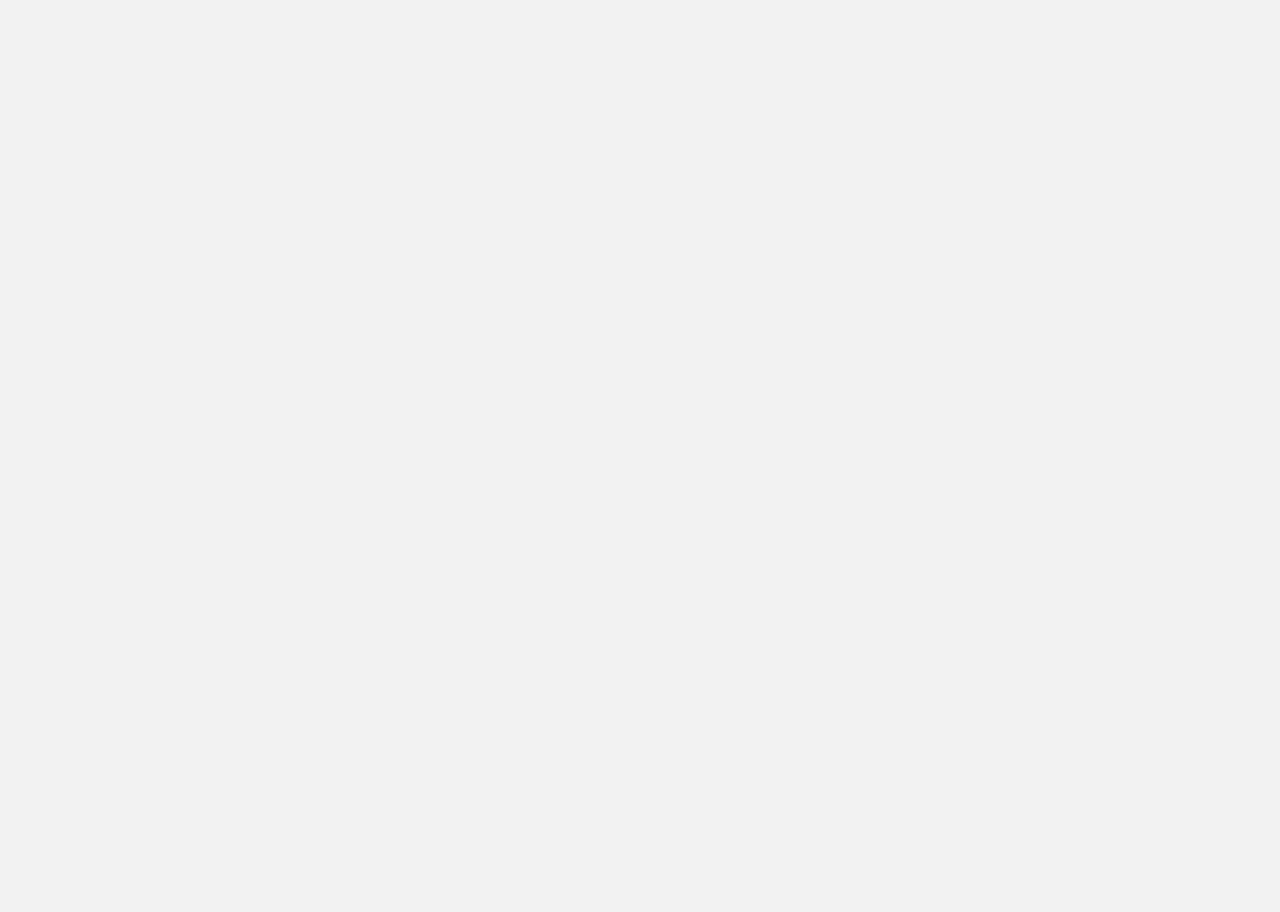
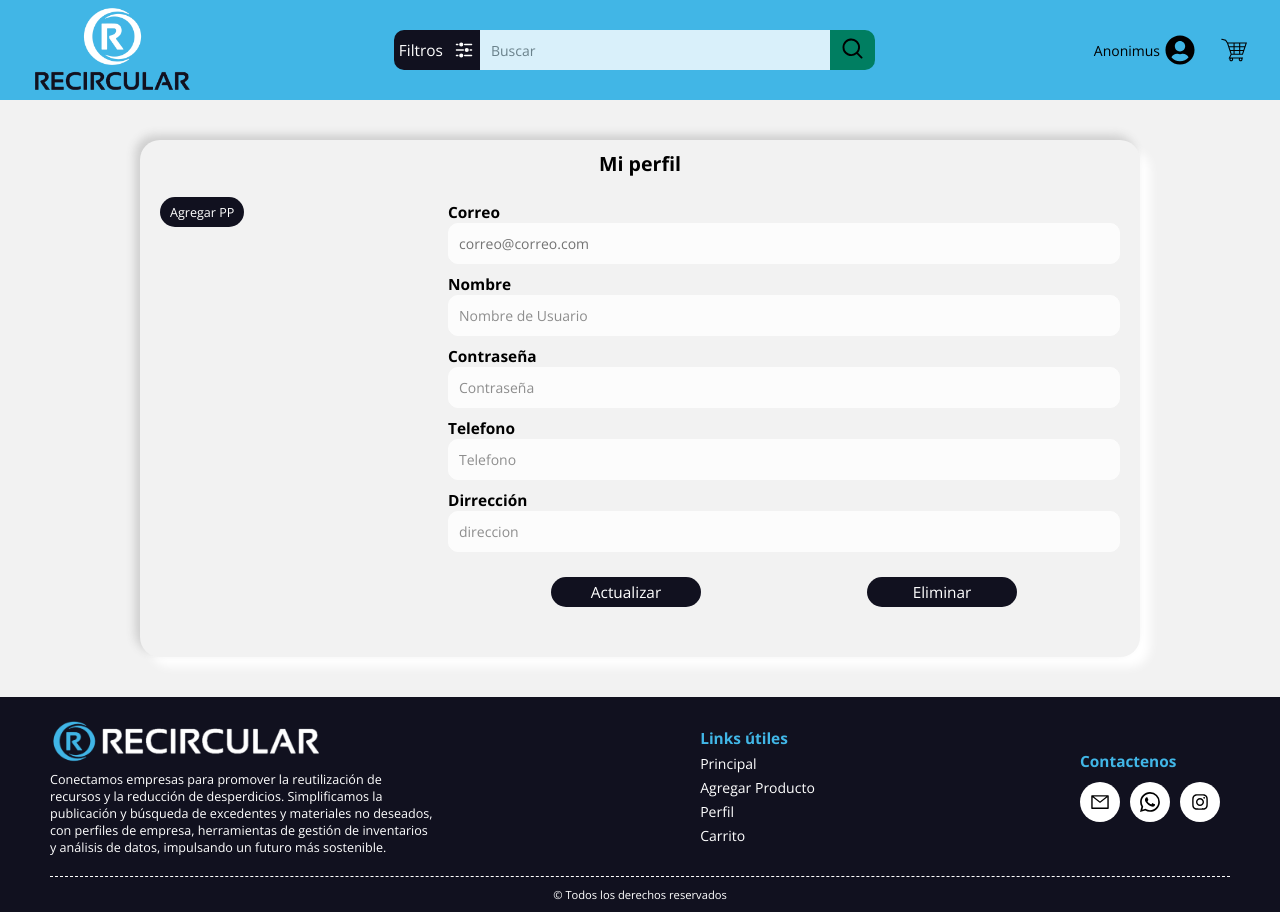
Before and after one commit to DavidBetancurRamirez/Recircular, a React (Vite) app in the folder frontend/: page /perfil in a window 1280 px wide. Before the commit this address had no page. Before the commit the page ends 800 px from the top, so only its background shows below. Built offline with nearby package versions, Linux system fonts and the light colour scheme.

Commit message:
Solucion merge

```diff
--- a/frontend/src/components/Configuraion.jsx
+++ /dev/null
@@ -1,4 +0,0 @@
-import { useState } from "react";
-import Layout from "./Layout";
-import styled from "styled-components";
-import colores from "../styles/colores";
--- /dev/null
+++ b/frontend/src/components/Perfil.jsx
@@ -0,0 +1,127 @@
+
+import { useState } from "react";
+import Layout from "./Layout";
+import styled from "styled-components";
+import colores from "../styles/colores";
+import AgregarImgP from "../elements/AgregarImgP";
+import { ContenedorSombra, Formulario, Input, Tercio } from "../styles/varios";
+
+const ContenedorInput = styled.div`
+    margin: 5px 0;
+`
+const ContenedorBotones = styled.div`
+    display: flex;
+    justify-content: space-around;
+    margin: 20px;
+
+    button {
+        width: 150px;
+        height: 30px;
+        border: none;
+        border-radius: 20px;
+        color: #fff;
+        background-color: ${colores.azulOscuro};
+        font-size: 1.1rem;
+        cursor: pointer;
+        transition: 0.5s all ease;
+
+        &:hover { background-color: ${colores.error}; }
+    }
+
+    .actualizar {
+        &:hover { background-color: ${colores.exito}; }
+    }
+`
+
+
+const Perfil = () => {
+    const [imagenes, cambiarImagenes] = useState([])
+
+    const [nombre, cambiarNombre] = useState("");
+    const [password, cambiarPassword] = useState("");
+    const [telefono, cambiarTelefono] = useState("");
+    const [direccion, cambiarDireccion] = useState("");
+
+    return (
+      <Layout>
+        <ContenedorSombra>
+          <h2>Mi perfil</h2>
+          <Tercio>
+            <AgregarImgP imagenes={imagenes} cambiarImagenes={cambiarImagenes} />
+            <div>
+                <Formulario>
+                    <ContenedorInput>
+                        <h3>Correo</h3>
+                        <Input
+                            required
+                            name = "Correo"
+                            type="email"
+                            placeholder="Correo Electronico"
+                            value={"correo@correo.com"}
+                            disabled
+                        />
+                    </ContenedorInput>
+
+                    <ContenedorInput>
+                        <h3>Nombre</h3>
+                        <Input
+                            required
+                            name = "Nombre"
+                            type="text"
+                            placeholder="Nombre de Usuario"
+                            value={nombre}
+                            onChange={(e) => cambiarNombre(e.target.value)}
+                        />
+                    </ContenedorInput>
+
+                    <ContenedorInput>
+                        <h3>Contraseña</h3>
+                        <Input
+                            required
+                            name = "Contrasena"
+                            type="password"
+                            placeholder="Contraseña"
+                            value={password}
+                            onChange={(e) => cambiarPassword(e.target.value)}
+                        />
+                    </ContenedorInput>
+
+                    <ContenedorInput>
+                        <h3>Telefono</h3>
+                        <Input
+                            required
+                            name = "telefono"
+                            type="text"
+                            placeholder="Telefono"
+                            value={telefono}
+                            onChange={(e) => cambiarTelefono(e.target.value)}
+                        />
+                    </ContenedorInput>
+
+                    <ContenedorInput>
+                        <h3>Dirrección</h3>
+                        <Input
+                            required
+                            name = "direccion"
+                            type="text"
+                            placeholder="direccion"
+                            value={direccion}
+                            onChange={(e) => cambiarDireccion(e.target.value)}
+                        />
+                    </ContenedorInput>
+
+                    <ContenedorBotones>
+                        <button className="actualizar" >Actualizar</button>
+                        <button>Eliminar</button>
+                    </ContenedorBotones>
+
+                </Formulario>
+            </div>
+
+          </Tercio>
+        </ContenedorSombra>
+      </Layout>
+    )
+  }
+
+  export default Perfil;
--- /dev/null
+++ b/frontend/src/elements/AgregarImgP.jsx
@@ -0,0 +1,61 @@
+
+import styled from "styled-components"
+import colores from "../styles/colores"
+import { AiOutlineCloseSquare } from "react-icons/ai"
+
+const Contenedor = styled.div`
+
+    > div {
+        display: flex;
+        align-items: center;
+    }
+    @media (max-width: 800px) { margin-top: 20px; }
+`
+
+const AgregarImg = styled.label`
+    height: 30px;
+    border-radius: 20px;
+    padding: 5px 10px;
+    align-items: center;
+    background-color: ${colores.azulOscuro};
+    color: #fff;
+    font-size: 0.9rem;
+    cursor: pointer;
+    transition: 0.5s all ease;
+    white-space: nowrap;
+    transition: 0.5s all ease;
+    display: flex;
+
+    &:hover { color: ${colores.azulClaro} }
+
+    input { display: none; }
+`
+
+const AgregarImgP = ({ imagenes, cambiarImagenes }) => {
+    const handleImgSelec = (e) => {
+        const newImages = Array.from(e.target.files);
+        cambiarImagenes([...imagenes, ...newImages]);
+    };
+
+
+
+    return (
+        <Contenedor>
+            <div>
+                <AgregarImg>
+                    <input
+                        type="file"
+                        multiple
+                        accept="image/*"
+                        onChange={handleImgSelec}
+                    />
+                    Agregar PP
+                </AgregarImg>
+
+            </div>
+
+        </Contenedor>
+    )
+}
+
+export default AgregarImgP;
--- a/frontend/src/main.jsx
+++ b/frontend/src/main.jsx
@@ -11,6 +11,7 @@ import App from './App';
 import Sesion from './components/Sesion';
 import Agregar from './components/Agregar';
 import Producto from './components/Producto';
+import Perfil from './components/Perfil';
 
 
 ReactDOM.createRoot(document.getElementById('root')).render(
@@ -28,6 +29,7 @@ ReactDOM.createRoot(document.getElementById('root')).render(
               <Route path='/sesion' element={<Sesion />} />
               <Route path='/agregar' element={<Agregar />} />
               <Route path='/producto' element={<Producto />} />
+              <Route path='/perfil' element={<Perfil/>} />
             </Routes>
           </BrowserRouter>
 
--- a/frontend/src/styles/varios.jsx
+++ b/frontend/src/styles/varios.jsx
@@ -63,7 +63,7 @@ export const InputFlexible = styled.textarea`
 
 export const ContenedorScroll = styled.article`
     display: flex;
-    width: ${props => (props.size=="full" ? "100%" : "90%")};
+    width: 90%;
     white-space: nowrap;
     overflow-x: auto;
 
@@ -75,7 +75,6 @@ export const ContenedorScroll = styled.article`
 export const Mitad = styled.div`
     display: flex;
     margin-bottom: 20px;
-    width: 100%;
 
     > div { width: 50%; }
 
@@ -84,3 +83,18 @@ export const Mitad = styled.div`
         > div { width: 100% }
     }
 `
+export const Tercio = styled.div`
+    display: flex;
+    margin-bottom: 20px;
+
+    > div:first-child {
+
+        width: 30%;
+     }
+    > div:last-child { width: 70%; }
+
+    @media (max-width: 800px) {
+        flex-direction: column;
+        > div { width: 100%; }
+    }
+`;
```
